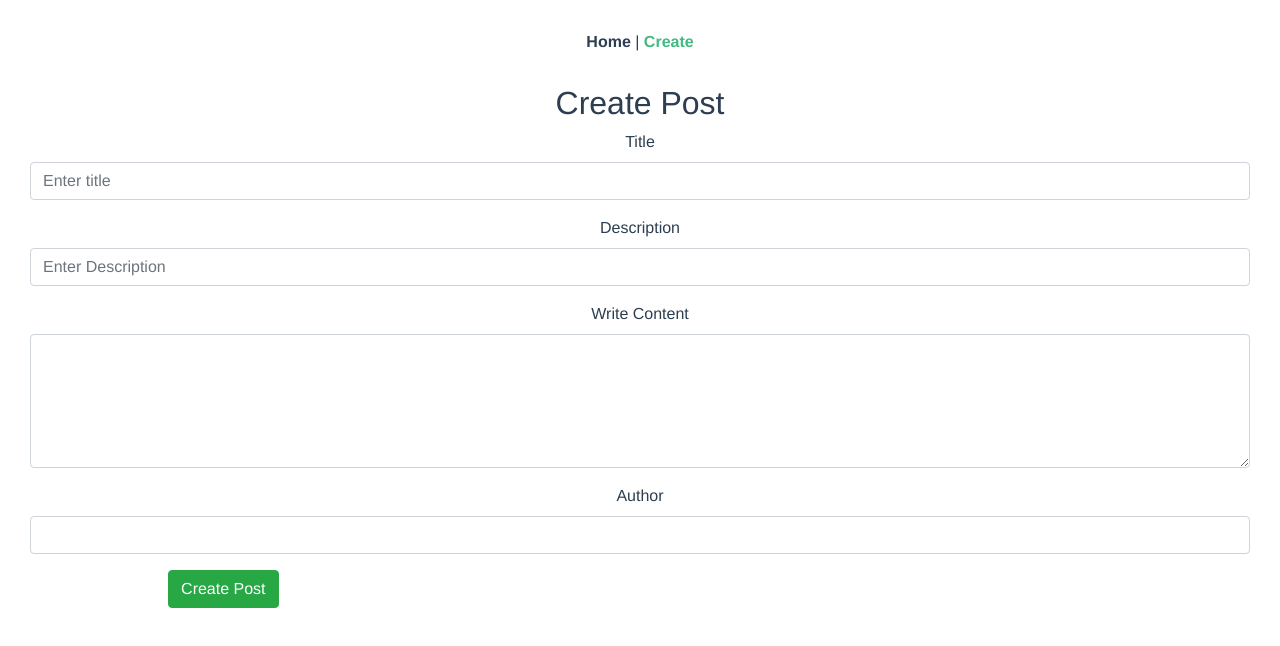
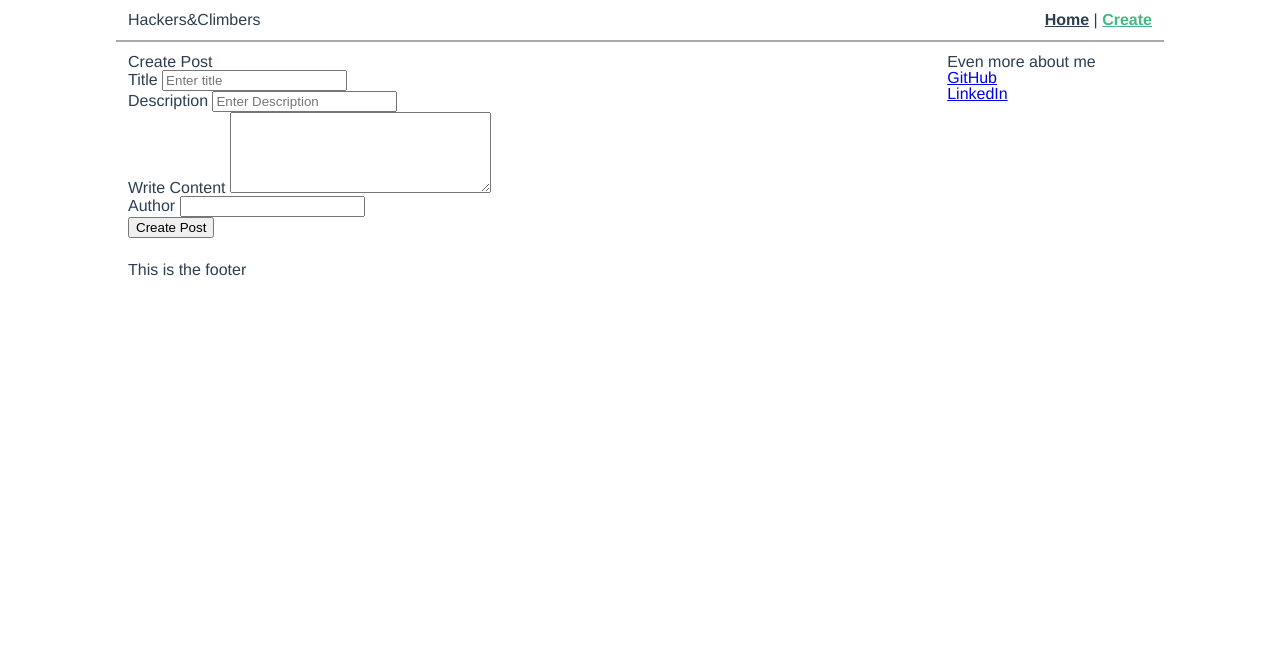
Before and after one commit to mikysett/another_blog, a Vue app in the folder blog-frontend/: page /create in a window 1280 px wide. Shown: the top 646 px of the page. Built offline with nearby package versions, Linux system fonts and the light colour scheme.

Commit message:
refactored for more modularity, reviewed css styles (got rid of bootstrap and started to add a bit of my own)

```diff
--- a/blog-frontend/public/index.html
+++ b/blog-frontend/public/index.html
@@ -5,7 +5,6 @@
     <meta http-equiv="X-UA-Compatible" content="IE=edge">
     <meta name="viewport" content="width=device-width,initial-scale=1.0">
     <link rel="icon" href="<%= BASE_URL %>favicon.ico">
-	<link rel="stylesheet" href="https://stackpath.bootstrapcdn.com/bootstrap/4.1.3/css/bootstrap.min.css">
     <title><%= htmlWebpackPlugin.options.title %></title>
   </head>
   <body>
--- a/blog-frontend/src/App.vue
+++ b/blog-frontend/src/App.vue
@@ -1,22 +1,22 @@
 <template>
-  <nav>
-	<router-link to="/">Home</router-link> |
-	<router-link to="/create">Create</router-link>
-  </nav>
-  <router-view/>
+	<main-menu />
+	<div id="body-wrapper">
+		<router-view/>
+		<side-info></side-info>
+	</div>
+	<main-footer />
 </template>
+
+<script setup>
+import MainMenu from '@/components/MainMenu'
+import SideInfo from '@/components/SideInfo'
+import MainFooter from '@/components/MainFooter'
+</script>
 
 <style>
 #app {
   font-family: Avenir, Helvetica, Arial, sans-serif;
-  -webkit-font-smoothing: antialiased;
-  -moz-osx-font-smoothing: grayscale;
-  text-align: center;
   color: #2c3e50;
-}
-
-nav {
-  padding: 30px;
 }
 
 nav a {
@@ -27,4 +27,13 @@ nav a {
 nav a.router-link-exact-active {
   color: #42b983;
 }
+
+#body-wrapper {
+	display: grid;
+	grid-template-columns: 4fr 1fr;
+	max-width: 1024px;
+	margin: 0 auto;
+	padding: 12px 12px;
+}
+@import './assets/globals.css';
 </style>
--- /dev/null
+++ b/blog-frontend/src/assets/globals.css
@@ -0,0 +1,9 @@
+:root {
+	--primary_color: #000;
+	--secondary_color: #00aa00;
+	--third_color: #0000aa;
+
+	--primary_bg: #ffffff;
+	--secondary_bg: #aaa;
+	--third_bg: #444;
+}
--- /dev/null
+++ b/blog-frontend/src/assets/reset.css
@@ -0,0 +1,48 @@
+/* http://meyerweb.com/eric/tools/css/reset/
+   v2.0 | 20110126
+   License: none (public domain)
+*/
+
+html, body, div, span, applet, object, iframe,
+h1, h2, h3, h4, h5, h6, p, blockquote, pre,
+a, abbr, acronym, address, big, cite, code,
+del, dfn, em, img, ins, kbd, q, s, samp,
+small, strike, strong, sub, sup, tt, var,
+b, u, i, center,
+dl, dt, dd, ol, ul, li,
+fieldset, form, label, legend,
+table, caption, tbody, tfoot, thead, tr, th, td,
+article, aside, canvas, details, embed,
+figure, figcaption, footer, header, hgroup,
+menu, nav, output, ruby, section, summary,
+time, mark, audio, video {
+	margin: 0;
+	padding: 0;
+	border: 0;
+	font-size: 100%;
+	font: inherit;
+	vertical-align: baseline;
+}
+/* HTML5 display-role reset for older browsers */
+article, aside, details, figcaption, figure,
+footer, header, hgroup, menu, nav, section {
+	display: block;
+}
+body {
+	line-height: 1;
+}
+ol, ul {
+	list-style: none;
+}
+blockquote, q {
+	quotes: none;
+}
+blockquote:before, blockquote:after,
+q:before, q:after {
+	content: '';
+	content: none;
+}
+table {
+	border-collapse: collapse;
+	border-spacing: 0;
+}
--- /dev/null
+++ b/blog-frontend/src/components/MainFooter.vue
@@ -0,0 +1,16 @@
+<template>
+	<div id="footer">
+		<p>This is the footer</p>
+	</div>
+</template>
+
+<script setup>
+</script>
+
+<style>
+#footer {
+	max-width: 1024px;
+	padding: 12px;
+	margin: 0 auto;
+}
+</style>
--- /dev/null
+++ b/blog-frontend/src/components/MainMenu.vue
@@ -0,0 +1,23 @@
+<template>
+  <nav>
+	<h1>Hackers&Climbers</h1>
+	<div class="menu-links">
+		<router-link to="/">Home</router-link> |
+		<router-link to="/create">Create</router-link>
+	</div>
+  </nav>
+</template>
+
+<script setup>
+</script>
+
+<style scoped>
+nav {
+	max-width: 1024px;
+	margin: 0 auto;
+	padding: 12px 12px;
+	border-bottom: 2px solid #aaa;
+	display: flex;
+	justify-content: space-between;
+}
+</style>
--- /dev/null
+++ b/blog-frontend/src/components/SideInfo.vue
@@ -0,0 +1,10 @@
+<template>
+	<div>
+		<p>Even more about me</p>
+		<p><a href="https://github.com/mikysett">GitHub</a></p>
+		<p><a href="https://www.linkedin.com/in/michele-sessa/">LinkedIn</a></p>
+	</div>
+</template>
+
+<script setup>
+</script>
--- /dev/null
+++ b/blog-frontend/src/components/post/PostPreview.vue
@@ -0,0 +1,51 @@
+<template>
+	<div>
+		<h2 class="title">
+			<router-link class="title-link" :to="{name: 'Post', params: {id: post._id}}">
+				{{ post.title }}
+			</router-link>
+		</h2>
+		<p>{{ post.body }}</p>
+		<div>
+			<div>
+				<router-link :to="{name: 'Edit', params: {id: post._id}}">Edit Post </router-link>
+				<button v-on:click="deletePost(post._id)">Delete Post</button>
+			</div>
+		</div>
+
+		<div>
+			<small>Posted on: {{ post.date_posted}}</small><br/>
+			<small>by: {{ post.author}}</small>
+		</div>
+	</div>
+</template>
+
+<script setup>
+/* eslint-disable */
+import { server } from "../../utils/helper"
+import axios from "axios"
+import { useRoute } from 'vue-router'
+
+const route = useRoute()
+
+defineProps(['post'])
+
+const deletePost = (id) => {
+	axios.delete(`${server.baseURL}/blog/delete?postID=${id}`).then(data => {
+		console.log(data);
+		window.location.reload();
+	})
+};
+
+</script>
+
+<style scoped>
+.title {
+	font-size: 42px;
+}
+
+.title-link {
+	color: var(--secondary_color);
+	text-decoration: none;
+}
+</style>
--- a/blog-frontend/src/main.js
+++ b/blog-frontend/src/main.js
@@ -1,5 +1,6 @@
 import { createApp } from 'vue'
 import App from './App.vue'
 import router from './router'
+import './assets/reset.css'
 
 createApp(App).use(router).mount('#app')
--- a/blog-frontend/src/views/Home.vue
+++ b/blog-frontend/src/views/Home.vue
@@ -1,37 +1,16 @@
 <template>
 <div>
-
-      <div class="text-center">
-        <h1>Nest Blog Tutorial</h1>
-       <p> This is the description of the blog built with Nest.js, Vue.js and MongoDB</p>
-
+	<div>
 		<div v-if="posts.length === 0">
 			<h2> No post found at the moment </h2>
 		</div>
 	</div>
 
-        <div class="row">
-           <div class="col-md-4" v-for="post in posts" :key="post._id">
-              <div class="card mb-4 shadow-sm">
-                <div class="card-body">
-                   <h2 class="card-img-top">{{ post.title }}</h2>
-                  <p class="card-text">{{ post.body }}</p>
-                  <div class="d-flex justify-content-between align-items-center">
-                    <div class="btn-group" style="margin-bottom: 20px;">
-                      <router-link :to="{name: 'Post', params: {id: post._id}}" class="btn btn-sm btn-outline-secondary">View Post </router-link>
-                       <router-link :to="{name: 'Edit', params: {id: post._id}}" class="btn btn-sm btn-outline-secondary">Edit Post </router-link>
-                       <button class="btn btn-sm btn-outline-secondary" v-on:click="deletePost(post._id)">Delete Post</button>
+	<div v-if="postFetched === true">
+		<PostPreview v-for="post in posts" :post="post" :key="post._id" />
 	</div>
-                  </div>
-
-                  <div class="card-footer">
-                    <small class="text-muted">Posted on: {{ post.date_posted}}</small><br/>
-                    <small class="text-muted">by: {{ post.author}}</small>
-                  </div>
-
-                </div>
-              </div>
-            </div>
+	<div v-else>
+		Loading posts...
 	</div>
 </div>
 </template>
@@ -41,19 +20,17 @@
 import { ref } from 'vue'
 import { server } from "@/utils/helper"
 import axios from "axios"
+import PostPreview from '@/components/post/PostPreview'
 
 const posts = ref([]);
+const postFetched = ref([false])
 
 const fetchPosts = () => {
 	axios
 		.get(`${server.baseURL}/blog/posts`)
-		.then(data => (posts.value = data.data));
-};
-
-const deletePost = (id) => {
-	axios.delete(`${server.baseURL}/blog/delete?postID=${id}`).then(data => {
-		console.log(data);
-		window.location.reload();
+		.then(data => {
+			posts.value = data.data
+			postFetched.value = true
 		})
 };
 
```
Lines whose indentation alone changed are shown as unchanged.
